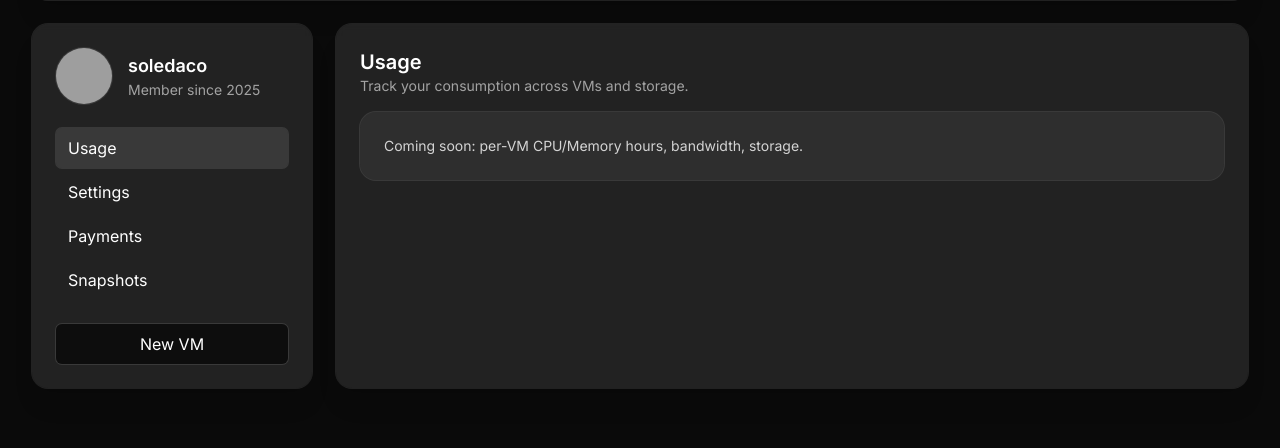
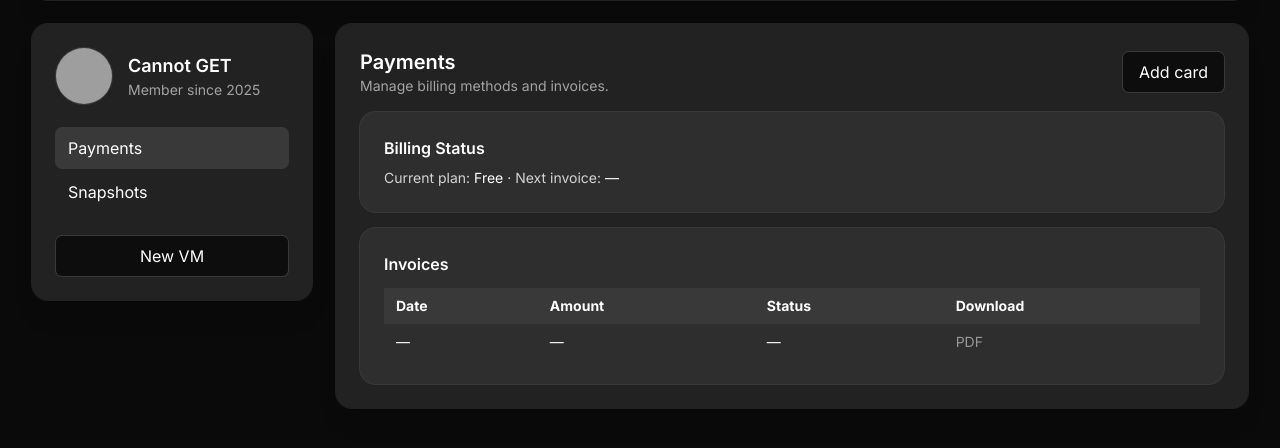
Before and after one commit to xvpaul/VM-share, a FastAPI app: page /profile in a window 1280 px wide. Shown: the part 104-552 px from the top of the page. Run offline with FastAPI, Linux system fonts and the light colour scheme; data that the repository does not hold is empty; parts of the project's set-up code (start-up, migrations or seed data) failed here and were passed over; some libraries are stand-ins or nearby versions; grey boxes are pictures that could not be loaded.

Commit message:
VPS/addition

```diff
--- a/app/static/scripts/profile.js
+++ b/app/static/scripts/profile.js
@@ -1,19 +1,55 @@
- // ====== Config ======
-    const PROM_PROXY = '/metrics';       // for future Prometheus queries (?query=...)
+// ===== Config =====
+const PROM_PROXY = '/metrics';       // for Prometheus queries (?query=...)
 const APP_JSON   = '/metrics_json';  // works now (no Prometheus server needed)
 const SNAPSHOTS_ENDPOINT = '/snapshots';
 
-    // ====== Current user (server can inject window.__USER__) ======
-    const CURRENT_USER = window.__USER__ || { username: 'soledaco', role: 'user', memberSince: '2025' };
-    document.getElementById('ui-username').textContent = CURRENT_USER.username || 'user';
-    if (CURRENT_USER.memberSince) {
-      document.getElementById('ui-member-since').textContent = `Member since ${CURRENT_USER.memberSince}`;
+// ===== Session / role (server can set window.__USER__ = {role:'admin'|'user', memberSince:'YYYY'})
+const CURRENT_USER = window.__USER__ || { role: 'user', memberSince: '2025' };
+
+// ===== DOM refs
+const modal          = document.getElementById('metrics-modal');
+const openBtn        = document.getElementById('metric-card');
+const closeBtn       = document.getElementById('metrics-close');
+const tabGrafana     = document.getElementById('tab-grafana');
+const tabProm        = document.getElementById('tab-prom');
+const tabApp         = document.getElementById('tab-app');
+const paneGrafana    = document.getElementById('pane-grafana');
+const paneProm       = document.getElementById('pane-prom');
+const paneApp        = document.getElementById('pane-app');
+const appRefresh     = document.getElementById('app-refresh');
+const appStatus      = document.getElementById('app-status');
+const appResults     = document.getElementById('app-results');
+const promForm       = document.getElementById('prom-form');
+const promQuery      = document.getElementById('prom-query');
+const promStatus     = document.getElementById('prom-status');
+const promResults    = document.getElementById('prom-results');
+const snapshotsRefresh = document.getElementById('snapshots-refresh');
+const snapshotsStatus  = document.getElementById('snapshots-status');
+const snapshotsResults = document.getElementById('snapshots-results');
+
+// ===== Username: fetch from /username (text OR JSON)
+async function loadUsername() {
+  const el = document.getElementById('ui-username');
+  if (!el) return;
+  try {
+    const res = await fetch('/username', { credentials: 'same-origin' });
+    const ct  = res.headers.get('content-type') || '';
+    let name  = '';
+    if (ct.includes('application/json')) {
+      const j = await res.json();
+      name = j.username ?? j.name ?? '';
+    } else {
+      name = (await res.text()).trim();
     }
+    if (name) el.textContent = name;
+    else el.textContent = 'user';
+  } catch {
+    el.textContent = 'user';
+  }
+}
+loadUsername();
 
-    // ====== Modal controls (unchanged) ======
-    const modal   = document.getElementById('metrics-modal');
-    const openBtn = document.getElementById('metric-card');
-    const closeBtn= document.getElementById('metrics-close');
+// ===== Modal controls (metrics viewer)
 const openModal  = () => { modal?.classList.remove('hidden'); modal?.classList.add('flex'); };
 const closeModal = () => { modal?.classList.add('hidden');   modal?.classList.remove('flex'); };
 openBtn?.addEventListener('click', openModal);
@@ -21,11 +57,26 @@
 modal?.addEventListener('click', (e) => { if (e.target === modal) closeModal(); });
 document.addEventListener('keydown', (e) => { if (e.key === 'Escape' && !modal?.classList.contains('hidden')) closeModal(); });
 
-    // ====== App Metrics (no Prometheus needed) ======
-    const appRefresh = document.getElementById('app-refresh');
-    const appStatus  = document.getElementById('app-status');
-    const appResults = document.getElementById('app-results');
+// ===== Tabs
+function activate(tab) {
+  const on  = (el) => el?.classList.add('bg-white/10');
+  const off = (el) => el?.classList.remove('bg-white/10');
+  const show = (el) => { el?.classList.remove('hidden'); el?.classList.add('block'); };
+  const hide = (el) => { el?.classList.add('hidden'); el?.classList.remove('block'); };
 
+  [tabGrafana, tabProm, tabApp].forEach(off);
+  [paneGrafana, paneProm, paneApp].forEach(hide);
+
+  if (tab === 'grafana') { on(tabGrafana); show(paneGrafana); }
+  else if (tab === 'prom') { on(tabProm); show(paneProm); }
+  else { on(tabApp); show(paneApp); }
+}
+tabGrafana?.addEventListener('click', () => activate('grafana'));
+tabProm?.addEventListener('click', () => activate('prom'));
+tabApp?.addEventListener('click', () => { activate('app'); fetchAppMetrics(); });
+activate('app'); // default
+
+// ===== App Metrics (no Prometheus needed)
 function makeAppTable(families){
   const table = document.createElement('table');
   table.className = 'w-full text-sm';
@@ -59,7 +110,6 @@
   });
   return table;
 }
-
 async function fetchAppMetrics(){
   if(!appStatus || !appResults) return;
   appStatus.textContent = 'Fetching…';
@@ -77,12 +127,7 @@
 }
 appRefresh?.addEventListener('click', fetchAppMetrics);
 
-    // ====== Prometheus runner (kept) ======
-    const promForm   = document.getElementById('prom-form');
-    const promQuery  = document.getElementById('prom-query');
-    const promStatus = document.getElementById('prom-status');
-    const promResults= document.getElementById('prom-results');
-
+// ===== Prometheus runner (works once you wire the proxy)
 function makePromTable(result){
   const table = document.createElement('table');
   table.className = 'w-full text-sm';
@@ -101,7 +146,9 @@
     const { metric, value } = row;
     const [ts, val] = value || [null, null];
     const name = metric.__name__ || '(no name)';
-        const labels = Object.entries(metric).filter(([k]) => k !== '__name__').map(([k,v]) => `${k}="${v}"`).join(', ');
+    const labels = Object.entries(metric)
+      .filter(([k]) => k !== '__name__')
+      .map(([k, v]) => `${k}="${v}"`).join(', ');
     const tr = document.createElement('tr');
     tr.className = 'odd:bg-white/0 even:bg-white/5';
     tr.innerHTML = `
@@ -113,7 +160,6 @@
   });
   return table;
 }
-
 promForm?.addEventListener('submit', async (e) => {
   e.preventDefault();
   const q = promQuery.value.trim();
@@ -126,7 +172,7 @@
     const ct = res.headers.get('content-type') || '';
     const text = await res.text();
     if (!ct.includes('application/json')) {
-          throw new Error('Proxy did not return JSON. Are you pointing to a Prometheus server API? First bytes: ' + text.slice(0, 60));
+      throw new Error('Proxy did not return JSON. First bytes: ' + text.slice(0, 60));
     }
     const data = JSON.parse(text);
     if (data.status !== 'success') { promStatus.textContent = `Error: ${data.error || 'query failed'}`; return; }
@@ -138,11 +184,7 @@
   }
 });
 
-    // ====== Snapshots ======
-    const snapshotsRefresh = document.getElementById('snapshots-refresh');
-    const snapshotsStatus  = document.getElementById('snapshots-status');
-    const snapshotsResults = document.getElementById('snapshots-results');
-
+// ===== Snapshots
 function renderSnapshots(list){
   const table = document.createElement('table');
   table.className = 'w-full text-sm';
@@ -180,7 +222,6 @@
   }
   return table;
 }
-
 async function fetchSnapshots(){
   if(!snapshotsStatus || !snapshotsResults) return;
   snapshotsStatus.textContent = 'Fetching…';
@@ -193,7 +234,6 @@
       throw new Error('Expected JSON from /snapshots. First bytes: ' + text.slice(0, 60));
     }
     const data = await res.json();
-        // Accept either {status:'success', data:[...]} or an array directly
     const list = Array.isArray(data) ? data : (data.data || data.snapshots || []);
     snapshotsStatus.textContent = `${list.length} snapshot${list.length===1?'':'s'}`;
     snapshotsResults.appendChild(renderSnapshots(list));
@@ -203,17 +243,15 @@
 }
 snapshotsRefresh?.addEventListener('click', fetchSnapshots);
 
-    // ====== Simple client-side routing with role-gated Overview ======
-    const ROUTES = ['overview','usage','settings','payments','snapshots'];
+// ===== Simple router (admin-gated Overview). Only: overview, payments, snapshots
+const ROUTES = ['overview','payments','snapshots'];
 const SECTIONS = Object.fromEntries(ROUTES.map(r => [r, document.getElementById(`route-${r}`)]));
 const NAV_LINKS = Array.from(document.querySelectorAll('#sidebar-nav .nav-link'));
 
 function showRoute(route){
-      // Admin gate for overview
   if (route === 'overview' && CURRENT_USER.role !== 'admin') {
-        route = 'usage'; // fallback
-        // Also ensure URL reflects the fallback
-        if (location.hash !== '#usage') history.replaceState(null, '', '#usage');
+    route = 'payments';
+    if (location.hash !== '#payments') history.replaceState(null, '', '#payments');
   }
   ROUTES.forEach(r => {
     const el = SECTIONS[r];
@@ -227,25 +265,20 @@
     a.classList.toggle('ring-1', isActive);
     a.classList.toggle('ring-white/10', isActive);
   });
-      // Auto-load relevant data
   if (route === 'snapshots') fetchSnapshots();
-      if (route === 'overview') fetchAppMetrics(); // keep metrics fresh when opening
+  if (route === 'overview')  fetchAppMetrics(); // keep metrics fresh
 }
 
 function initialRoute(){
   const hash = (location.hash || '').replace('#','');
   let target = ROUTES.includes(hash) ? hash : 'overview';
-      if (target === 'overview' && CURRENT_USER.role !== 'admin') target = 'usage';
-      // Hide Overview link if not admin
+  if (target === 'overview' && CURRENT_USER.role !== 'admin') target = 'payments';
   const overviewLink = document.querySelector('[data-route="overview"]');
   if (CURRENT_USER.role !== 'admin' && overviewLink) overviewLink.style.display = 'none';
   showRoute(target);
 }
-
 window.addEventListener('hashchange', () => {
   const hash = (location.hash || '').replace('#','');
   showRoute(ROUTES.includes(hash) ? hash : 'overview');
 });
-
-    // Kick things off
 initialRoute();
--- a/app/templates/profile.html
+++ b/app/templates/profile.html
@@ -32,7 +32,7 @@
           <!-- Default profile image (Pepe) -->
           <img src="https://i.scdn.co/image/ab6761610000e5eb8ea8d59eb7d512b924aee846" alt="avatar" class="h-14 w-14 rounded-full ring-1 ring-white/10 object-cover bg-white/10" onerror="this.outerHTML='\\n<div class=\'h-14 w-14 rounded-full bg-white/10 ring-1 ring-white/10 grid place-items-center text-xl\'>😎</div>'">
           <div>
-            <div id="ui-username" class="text-lg font-semibold">soledaco</div>
+            <div id="ui-username" class="text-lg font-semibold">loading…</div>
             <div id="ui-member-since" class="text-neutral-400 text-sm">Member since 2025</div>
           </div>
         </div>
@@ -41,8 +41,6 @@
         <nav class="mt-6 space-y-1" id="sidebar-nav">
           <!-- Overview (admin-only) -->
           <a data-route="overview" class="nav-link block px-3 py-2 rounded-md hover:bg-white/10 hover:ring-1 hover:ring-white/10" href="#overview">Overview</a>
-          <a data-route="usage" class="nav-link block px-3 py-2 rounded-md hover:bg-white/10 hover:ring-1 hover:ring-white/10" href="#usage">Usage</a>
-          <a data-route="settings" class="nav-link block px-3 py-2 rounded-md hover:bg-white/10 hover:ring-1 hover:ring-white/10" href="#settings">Settings</a>
           <a data-route="payments" class="nav-link block px-3 py-2 rounded-md hover:bg-white/10 hover:ring-1 hover:ring-white/10" href="#payments">Payments</a>
           <a data-route="snapshots" class="nav-link block px-3 py-2 rounded-md hover:bg-white/10 hover:ring-1 hover:ring-white/10" href="#snapshots">Snapshots</a>
         </nav>
@@ -94,32 +92,10 @@
         </section>
 
         <!-- USAGE -->
-        <section id="route-usage" class="route hidden">
-          <h2 class="text-xl font-semibold">Usage</h2>
-          <p class="text-neutral-400 text-sm">Track your consumption across VMs and storage.</p>
-          <div class="mt-4 rounded-2xl bg-white/5 ring-1 ring-white/10 p-6 text-neutral-300 text-sm">
-            <p>Coming soon: per-VM CPU/Memory hours, bandwidth, storage.</p>
-          </div>
-        </section>
+
 
         <!-- SETTINGS -->
-        <section id="route-settings" class="route hidden">
-          <h2 class="text-xl font-semibold">Settings</h2>
-          <div class="mt-4 grid gap-4">
-            <div class="rounded-2xl bg-white/5 ring-1 ring-white/10 p-6">
-              <h3 class="font-semibold mb-2">Profile</h3>
-              <div class="grid sm:grid-cols-2 gap-3 text-sm">
-                <label class="block">Display name
-                  <input class="mt-1 w-full rounded-md bg-black/40 ring-1 ring-white/10 px-3 py-2" value="soledaco"/>
-                </label>
-                <label class="block">Email
-                  <input class="mt-1 w-full rounded-md bg-black/40 ring-1 ring-white/10 px-3 py-2" value="user@example.com"/>
-                </label>
-              </div>
-              <button class="mt-4 px-4 py-2 rounded-md bg-black/60 ring-1 ring-white/10 hover:bg-black/80 transition">Save</button>
-            </div>
-          </div>
-        </section>
+
 
         <!-- PAYMENTS (new template) -->
         <section id="route-payments" class="route hidden">
```
Lines whose indentation alone changed are shown as unchanged.
